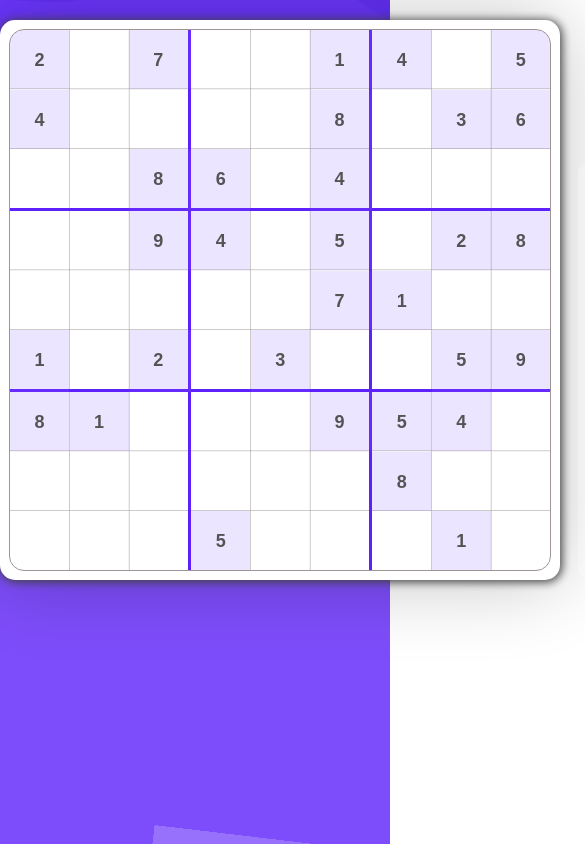
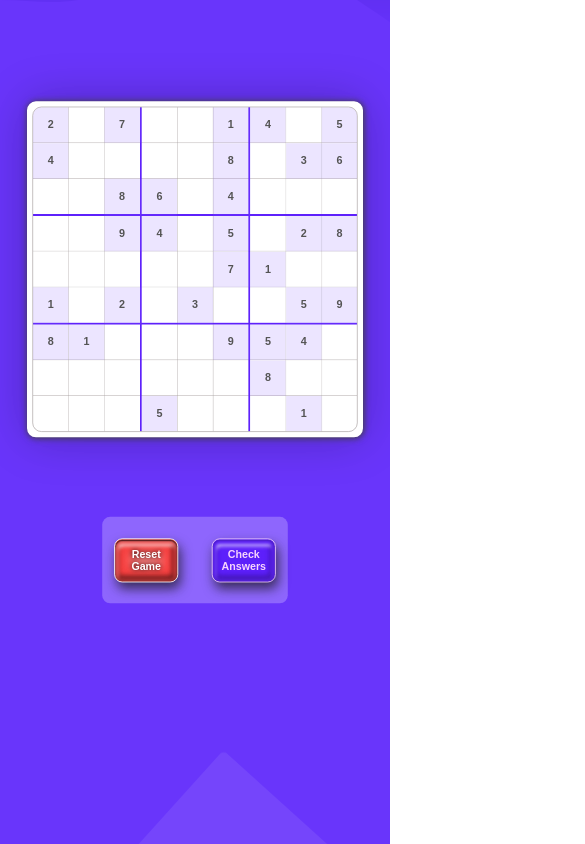
Before and after one commit to SaraDonaldson/portfolio-sudoku, a React (Create React App) app: page / in a window 390 px wide. Shown: the top 844 px of the page, 585 px wide, since content can reach past the window. Built offline with nearby package versions, Linux system fonts and the light colour scheme.

Commit message:
restyling for media sizes
- adjusted layout for mobile and tablet sizing
- restyled modals for better appearance

```diff
--- a/src/Components/GameBoardStandardSudoku.jsx
+++ b/src/Components/GameBoardStandardSudoku.jsx
@@ -23,6 +23,7 @@ function GameBoardStandardSudoku() {
     let [resetGame, setResetGame]= useState(false);
     const [resetModalBtn, setResetModalBtn]= useState (false);
     const [winnerModalBtn, setWinnerModalBtn]= useState (false);
+
 
 
 
--- a/src/Components/ResetModal.jsx
+++ b/src/Components/ResetModal.jsx
@@ -23,7 +23,7 @@ function ResetModal({
         onClick={()=> setTrigger(false)}
         >x</button>
 
-        <h3> Are you sure you want to reset?</h3>
+        <h3> Are you sure?</h3>
         <div className='modal-select-btns-cont'>
         <button
         className='yes-reset-btn'
@@ -32,7 +32,7 @@ function ResetModal({
         <button
         className='no-reset-btn'
         onClick={()=> setTrigger(false)}
-        >exit</button>
+        >Exit</button>
         </div>
     </div>
 
--- a/src/Components/YouWinModal.jsx
+++ b/src/Components/YouWinModal.jsx
@@ -23,16 +23,9 @@ function YouWinModal({
         onClick={()=> setTrigger(false)}
         >x</button>
 
-        <h3>You Won!</h3>
+        <h3 className='you-won-txt'>You Won!</h3>
         <div className='modal-select-btns-cont'>
-        <button
-        className='yes-reset-btn'
-        onClick={()=> handleReset()}
-        >Reset</button>
-        <button
-        className='no-reset-btn'
-        onClick={()=> setTrigger(false)}
-        >exit</button>
+
         </div>
     </div>
 
--- a/src/StyleSheets/standardsudoku.css
+++ b/src/StyleSheets/standardsudoku.css
@@ -7,7 +7,7 @@
     top:0;
     position: absolute;
     width: 100vw;
-    height: 100vw;
+    height: 100vh;
 
 }
 .squares-bg-container{
@@ -46,6 +46,7 @@ p{
     display: grid;
     grid-template-columns: 1.3fr 0.7fr;
     gap: 5%;
+    max-height:fit-content;
 }
 
 .game-screen-right-col{
@@ -55,7 +56,9 @@ p{
     flex-direction: column;
     justify-content: center;
 }
-
+.game-screen-left-col{
+    display: flex;
+}
 .button-container{
     background-color: rgba(255, 255, 255, 0.244);
     border-radius: 10px;
@@ -360,20 +363,17 @@ button.selected {
     position:relative;
     padding: 32px;
     width: 350px;
-    height: 300px;
-    /* border: 3px solid rgba(4, 4, 4, 0.48); */
-    background-color: rgba(255, 255, 255, 0.765);
+    height: 260px;
+    border: 8px solid rgb(197, 168, 255);
+    background-color: rgb(246, 243, 252, 0.9);
     border-radius: 2px;
     text-align: center;
     border-radius: 10px;
     box-shadow: 2px 2px 5px 0px rgba(0, 0, 0, 0.723),
                 0px 0px 20px 5px rgba(0, 0, 0, 0.519),
                 0px 0px 15px 2px rgba(65, 24, 171, 0.899),
-                0px 0px 600px 20px rgba(29, 9, 79, 0.899),
-                inset 2px 2px 5px 0px black,
-                inset 5px 5px 8px 0px rgb(250, 250, 250),
-                inset 0px 16px 15px 2px rgba(95, 33, 251, 0.899);
-    backdrop-filter: blur(10px);
+                0px 0px 600px 20px rgba(29, 9, 79, 0.899);
+    backdrop-filter: blur(8px);
 
 
 }
@@ -383,12 +383,25 @@ button.selected {
     position: absolute;
     top: 15px;
     right: 15px;
-    background-color: blue;
+    background-color:rgb(197, 168, 255);
     color:white;
     height:35px;
     width: 35px;
-    border-radius: 2px;
+    font-weight: 800;
+    font-size: large;
+    border:1px solid #9E9696;
+    border-radius: 5px;
     transition: 0.4s;
+
+}
+
+.you-won-txt{
+    display:flex;
+    justify-content: center;
+    font-size: xx-large;
+    padding: 20%;
+
+
 }
 .inner-reset-modal .exit-modal-btn:hover {
     background-color: rgb(1, 1, 191);
@@ -406,8 +419,9 @@ button.selected {
     margin: 15px;
     height: 80px;
     width: 80px;
+    margin-right: 20%;
     border-radius: 50%;
-    border:1.5px solid white;
+    border:1.5px solid rgb(198, 198, 198);
     color: white;
     text-shadow: 0px 0px 6px rgb(0, 0, 0);
     font-weight: 600;
@@ -426,10 +440,19 @@ button.selected {
 
 .no-reset-btn{
     cursor:pointer;
-    background-color: rgb(245, 167, 136);
+    background-color: rgb(197, 168, 255);
+    border:1px solid #9E9696;
     margin: 5px;
-    height: 40px;
+    height: 60px;
     width: 80px;
+    border-radius: 10px;
+    transition: 0.4s;
+    font-weight: 600;
+}
+
+.no-reset-btn:hover{
+    background-color: rgb(135, 75, 255);
+    color: white;
 }
 
 /* Chrome, Safari, Edge, Opera */
@@ -464,17 +487,114 @@ textarea:focus, input:focus{
     outline: none;
 }
 
+@media only screen and (max-width: 1000px){
+
+    .game-board-layout-container{
+        display: flex;
+        flex-direction: column;
+        align-items: center;
+        margin:0 auto;
+        padding:none;
+        gap:0;
+        transition: all 1s;
+     }
+
+    .game-screen-right-col{
+        height:fit-content;
+        margin:0;
+        transition: all 0.8s;
+    }
+
+    .game-screen-left-col{
+        scale:72%;
+        margin:0;
+        padding: none;
+        max-height:65vh;
+        position:sticky;
+        top:0;
+        transition: all 0.8s;
+    }
+    .standard-sudoku-grid-container{
+        margin-top: 0;
+        align-self: flex-start;
+        transition: all 0.8s;
+        }
+    .standard-grid {
+       transition: all 0.8s;
+        }
+    .tile{
+        flex-wrap: nowrap;
+        font-size:medium;
+    }
+    .button-container{
+        padding:5%;
+        scale: 80%;
+        transition: all 0.8s;
+
+    }
+    .input-buttons{
+       display:none;
+       transition: all 0.8s;
+    }
+
+    .checking-buttons{
+        margin:0;
+        height:fit-content;
+        grid-template-columns: 1fr 1fr;
+        transition: all 0.8s;
+    }
+
+    .del-selected-button{
+        display:none;
+        transition: all 0.8s;
+    }
+
+}
+
+@media only screen and (max-width: 800px){
+    .game-board-layout-container{
+        display: flex;
+        flex-direction: column;
+        align-items: center;
+        margin:0 auto;
+        padding:none;
+
+     }
+
+
+     .game-screen-right-col{
+         height:fit-content;
+         margin:0;
+
+     }
+     .game-screen-left-col{
+         scale:75%;
+         margin:0;
+         padding: none;
+         max-height:70vh;
+     }
+
+    .button-container{
+        padding:5%;
+        scale: 80%;
+
+    }
+    .checking-buttons{
+        margin:0;
+        height:fit-content;
+        grid-template-columns: 1fr 1fr;
+    }
+
+}
+
+
 @media only screen and (max-width: 600px){
 .standard-sudoku-grid-container{
 margin-top:20px;
 }
-.input-buttons{
+
+.checking-buttons{
     margin-top:20px;
-    /* position:absolute; */
-    width:100%;
-}
-.checking-buttons{
-margin-top:20px;
 }
 .button-container{
     display:flex;
@@ -482,3 +602,40 @@ margin-top:20px;
     flex-direction:column;
 }
 }
+@media only screen and (max-width: 450px){
+.game-board-layout-container{
+   display: flex;
+   flex-direction: column;
+   align-items: center;
+   margin:0 auto;
+   padding:none;
+
+}
+.standard-sudoku-grid-container{
+    margin-top: 0;
+    align-self: flex-start;
+    }
+
+.game-screen-right-col{
+    height:fit-content;
+    margin:0;
+
+}
+.game-screen-left-col{
+    scale:60%;
+    margin:0;
+    padding: none;
+    max-height:60vh;
+}
+.button-container{
+    padding:5%;
+    scale: 80%;
+
+}
+.checking-buttons{
+    margin:0;
+    height:fit-content;
+    grid-template-columns: 1fr 1fr;
+}
+
+}
```
